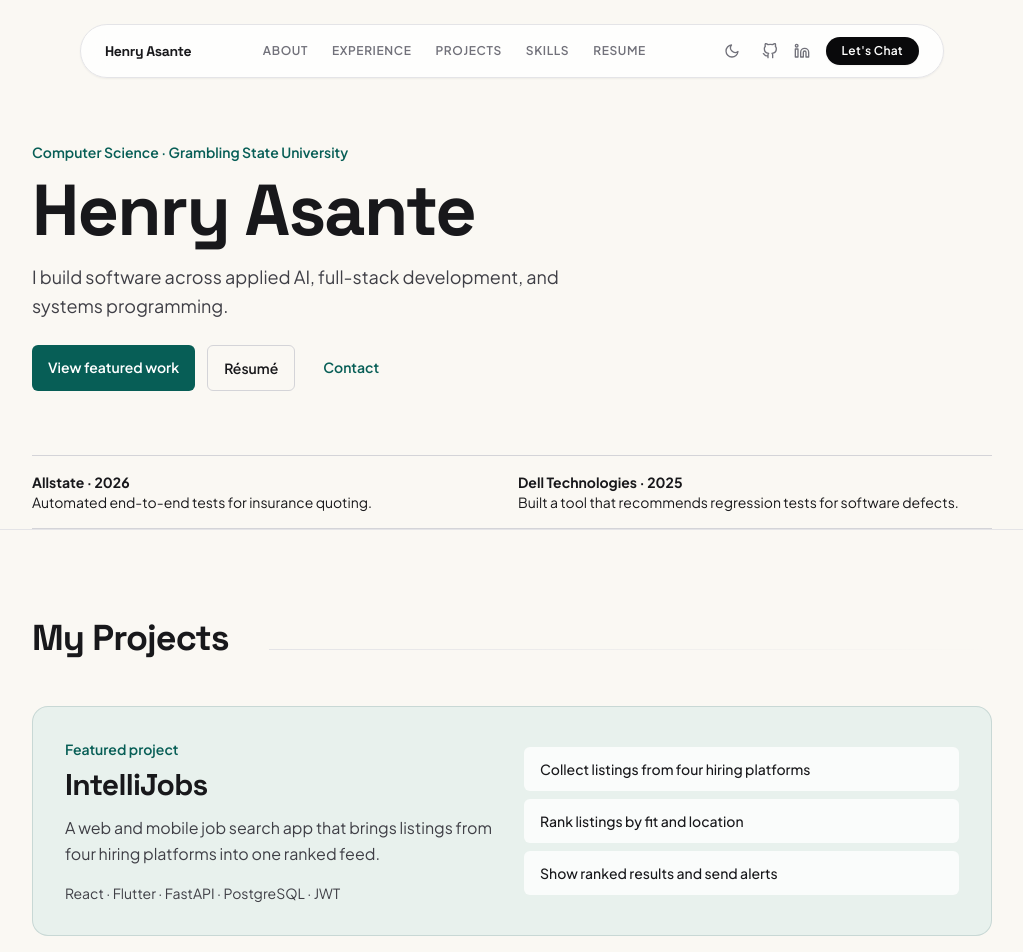
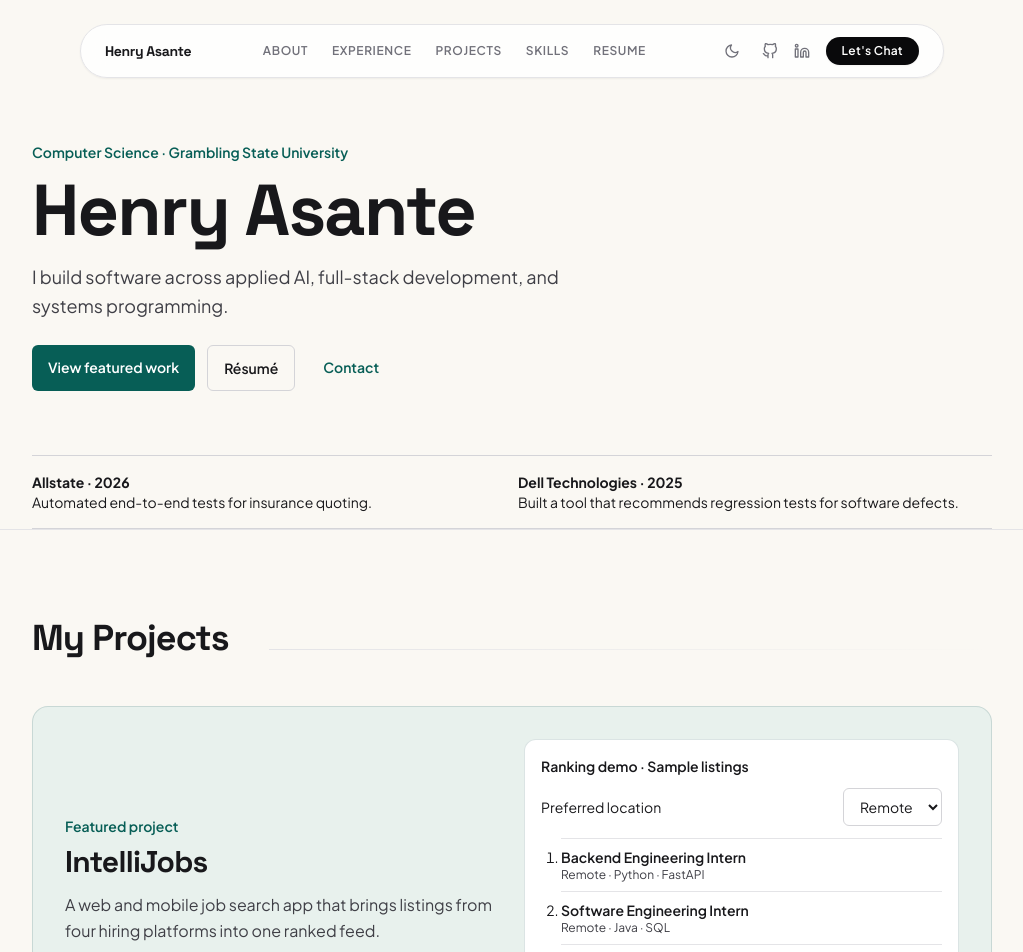
Before and after one commit to henryagyare/henry-portfolio, a React (Vite) app: page / in a window 1280 px wide. Shown: the top 952 px of the page, without its empty margins (128-1151 px from the left). Built offline with nearby package versions, Linux system fonts and the light colour scheme; no server answers.

Commit message:
Demonstrate IntelliJobs ranking with sample listings

```diff
--- /dev/null
+++ b/src/components/JobRankingDemo.jsx
@@ -0,0 +1,47 @@
+import React, { useState } from "react";
+
+const sampleListings = [
+  { title: "Backend Engineering Intern", location: "Remote", technologies: "Python · FastAPI", fit: 3 },
+  { title: "Full-Stack Engineering Intern", location: "On-site", technologies: "React · TypeScript", fit: 3 },
+  { title: "Software Engineering Intern", location: "Remote", technologies: "Java · SQL", fit: 2 },
+];
+
+export default function JobRankingDemo() {
+  const [preference, setPreference] = useState("Remote");
+  const rankedListings = sampleListings
+    .map((listing) => {
+      const matchesLocation = listing.location === preference;
+      return { ...listing, score: listing.fit + (matchesLocation ? 2 : 0) };
+    })
+    .sort((first, second) => second.score - first.score);
+
+  return (
+    <div className="rounded-xl border border-teal-900/15 bg-white p-4 dark:border-teal-300/20 dark:bg-zinc-900">
+      <p className="mb-3 text-sm font-semibold">Ranking demo · Sample listings</p>
+      <label className="flex flex-wrap items-center justify-between gap-2 text-sm">
+        Preferred location
+        <select
+          value={preference}
+          onChange={(event) => setPreference(event.target.value)}
+          className="rounded-md border border-zinc-300 bg-white px-3 py-2 dark:border-zinc-700 dark:bg-zinc-800"
+        >
+          <option>Remote</option>
+          <option>On-site</option>
+        </select>
+      </label>
+      <ol className="mt-3 list-decimal space-y-2 pl-5 text-sm">
+        {rankedListings.map((listing) => (
+          <li key={listing.title} className="border-t border-zinc-200 pt-2 dark:border-zinc-700">
+            <span className="font-semibold">{listing.title}</span>
+            <p className="text-xs text-zinc-700 dark:text-zinc-300">
+              {listing.location} · {listing.technologies}
+            </p>
+          </li>
+        ))}
+      </ol>
+      <p className="mt-3 text-xs leading-relaxed text-zinc-700 dark:text-zinc-300" aria-live="polite">
+        {rankedListings[0].title} ranks first. This demo adds two points to the sample skills score for a location match.
+      </p>
+    </div>
+  );
+}
--- a/src/components/ProjectSpotlight.jsx
+++ b/src/components/ProjectSpotlight.jsx
@@ -1,4 +1,5 @@
 import React from "react";
+import JobRankingDemo from "./JobRankingDemo.jsx";
 
 export default function ProjectSpotlight({ project }) {
   return (
@@ -11,11 +12,7 @@ export default function ProjectSpotlight({ project }) {
         </p>
         <p className="mt-4 text-sm text-zinc-700 dark:text-zinc-300">{project.stack.join(" · ")}</p>
       </div>
-      <ol className="space-y-2 self-center text-sm font-medium">
-        <li className="rounded-md bg-white/80 px-4 py-3 dark:bg-zinc-900">Collect listings from four hiring platforms</li>
-        <li className="rounded-md bg-white/80 px-4 py-3 dark:bg-zinc-900">Rank listings by fit and location</li>
-        <li className="rounded-md bg-white/80 px-4 py-3 dark:bg-zinc-900">Show ranked results and send alerts</li>
-      </ol>
+      <JobRankingDemo />
     </article>
   );
 }
```
